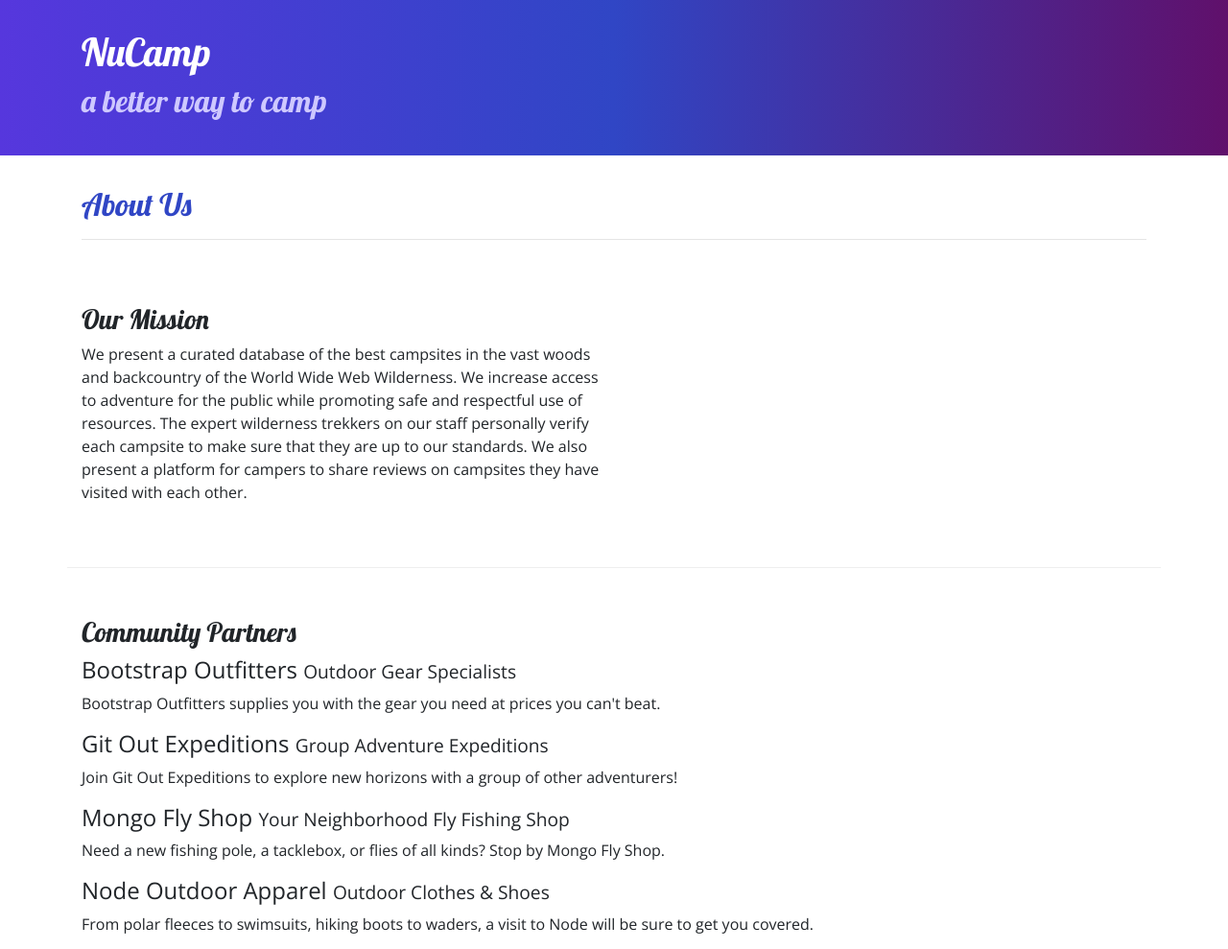
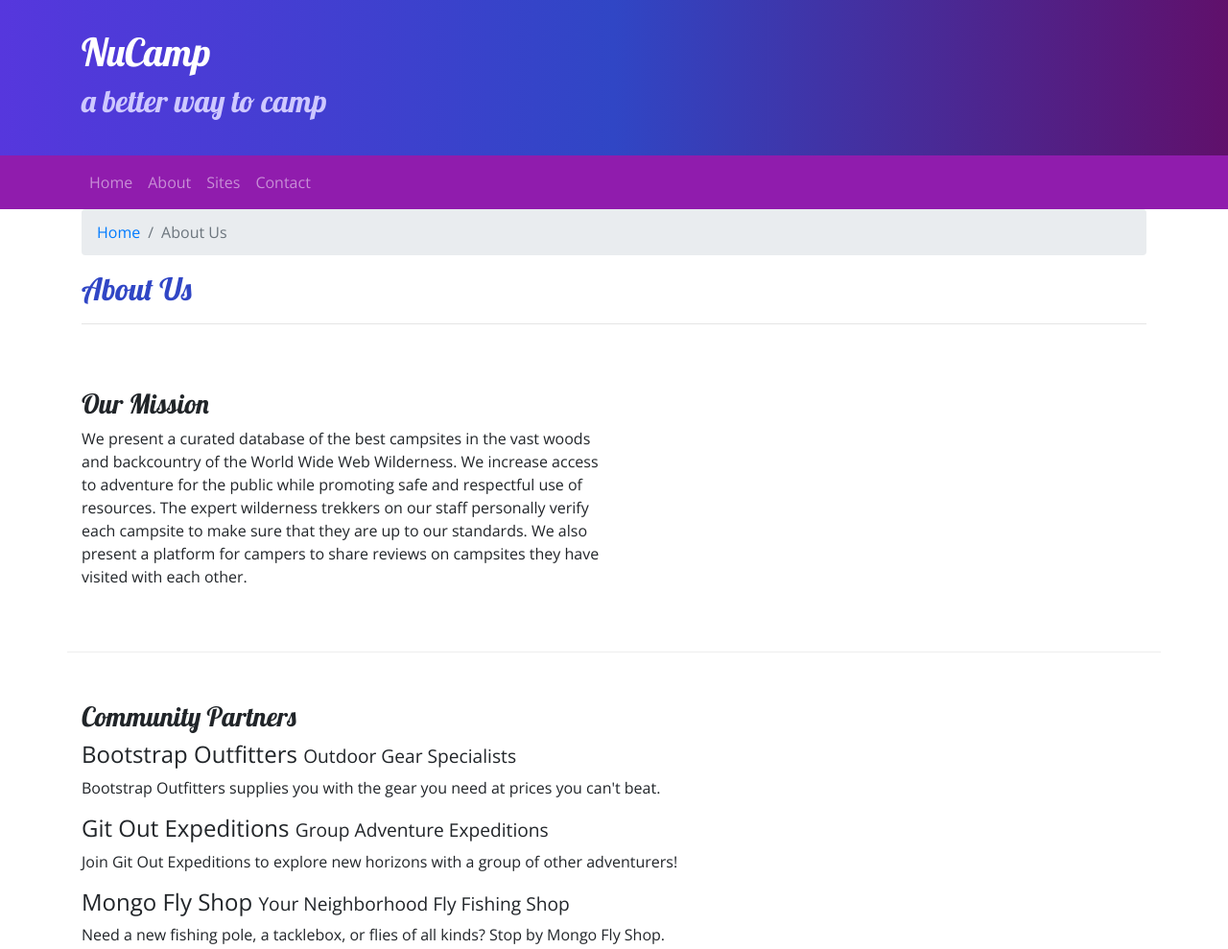
Before and after one commit to xoxoiindy/Bootstrap-Project, a website: page aboutus.html in a window 1280 px wide. Shown: the top 989 px of the page at 96% size. Drawn offline with nearby package versions, Linux system fonts and the light colour scheme.

Commit message:
navbar and breadcrumbs

```diff
--- a/aboutus.html
+++ b/aboutus.html
@@ -28,9 +28,29 @@
         </div>
     </header>
 
+    <nav class="navbar navbar-expand-sm navbar-dark sticky-top">
+        <div class="container">
+            <button class="navbar-toggler ml-auto" type="button" data-toggle="collapse" data-target="#nucampNavbar">
+                <span class="navbar-toggler-icon"></span>
+            </button>
+            <div class="collapse navbar-collapse" id="nucampNavbar">
+                <ul class="navbar-nav">
+                    <li class="nav-item"><a class="nav-link" href="index.html">Home</a></li>
+                    <li class="nav-item"><a class="nav-link" href="aboutus.html">About</a></li>
+                    <li class="nav-item"><a class="nav-link" href="#">Sites</a></li>
+                    <li class="nav-item"><a class="nav-link" href="#">Contact</a></li>
+                </ul>
+            </div>
+        </div>
+    </nav>
+
     <div class="container">
         <div class="row">
             <div class="col">
+                <ol class="breadcrumb">
+                    <li class="breadcrumb-item"><a href="index.html">Home</a></li>
+                    <li class="breadcrumb-item active">About Us</li>
+                </ol>
                <h2>About Us</h2>
                <hr />
             </div>
--- a/css/styles.css
+++ b/css/styles.css
@@ -20,6 +20,7 @@ footer {
 }
 
 .jumbotron {
+    margin: 0;
     padding: 30px;
     background-image: linear-gradient(to right, #5637DD, #3046C5, #60106B);
     color: white;
@@ -30,3 +31,7 @@ footer {
     border-bottom: 1px ridge;
     min-height: 200px;
 }
+
+.navbar {
+    background-color: #901cad;
+}
```
Also changed, not shown: index.html (+16 -0 lines).
